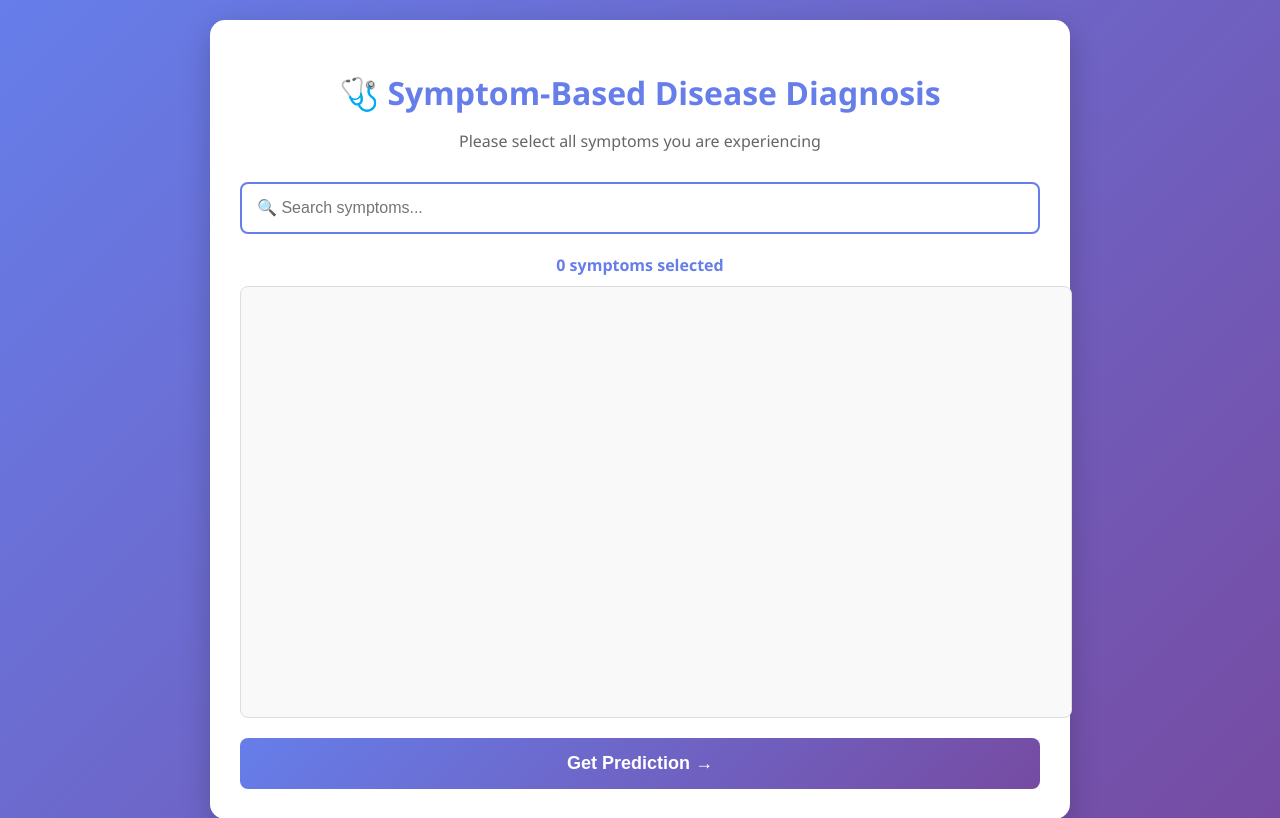
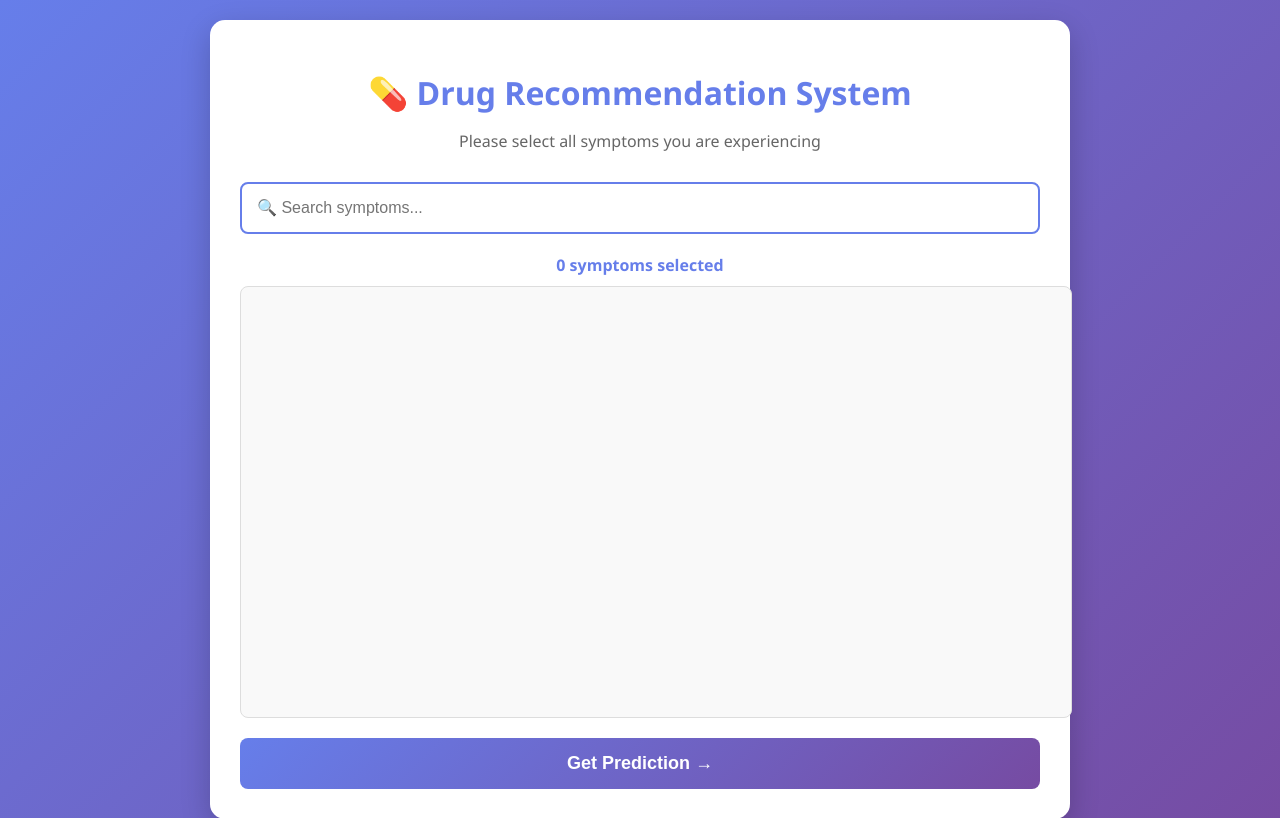
Before and after one commit to PranjalPatel14/Drug-Recommendation-System, a Flask app: page / in a window 1280 px wide. Shown: the top 818 px of the page. Run offline with Flask 3, Linux system fonts and the light colour scheme; parts of the project's set-up code (start-up, migrations or seed data) failed here and were passed over.

Commit message:
Updated Files

```diff
--- a/templates/index.html
+++ b/templates/index.html
@@ -2,7 +2,7 @@
 <html lang="en">
 <head>
     <meta charset="UTF-8">
-    <title>Symptom Checker</title>
+    <title>Drug Recommendation System</title>
     <style>
         body {
             font-family: 'Segoe UI', Tahoma, Geneva, Verdana, sans-serif;
@@ -117,7 +117,7 @@
 <body>
 
     <div class="container">
-        <h1>🩺 Symptom-Based Disease Diagnosis</h1>
+        <h1>💊 Drug Recommendation System</h1>
         <p class="subtitle">Please select all symptoms you are experiencing</p>
 
         <input type="text" id="searchBox" class="search-box" placeholder="🔍 Search symptoms...">
--- a/templates/result.html
+++ b/templates/result.html
@@ -2,7 +2,7 @@
 <html lang="en">
 <head>
     <meta charset="UTF-8">
-    <title>Your Result</title>
+    <title>Drug Recommendation - Result</title>
     <style>
         body {
             font-family: 'Segoe UI', Tahoma, Geneva, Verdana, sans-serif;
```
